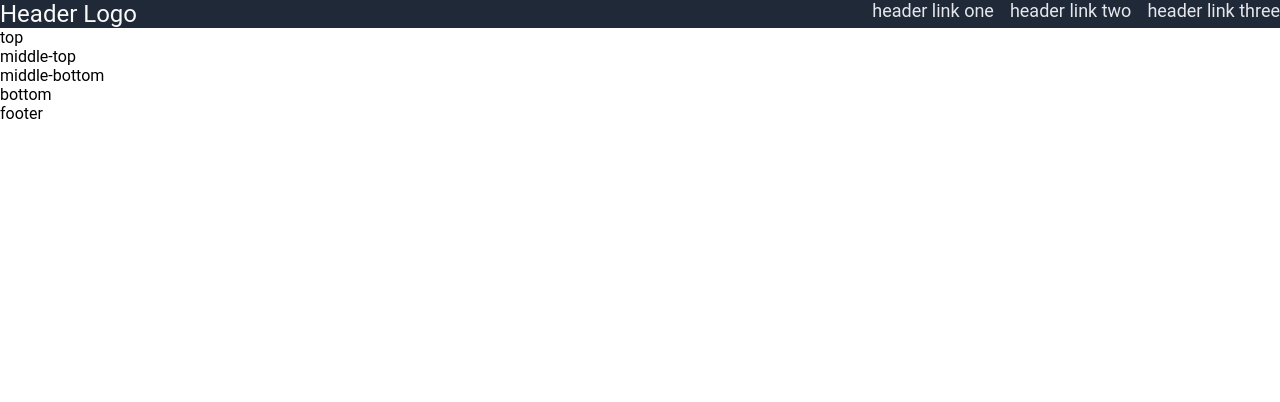
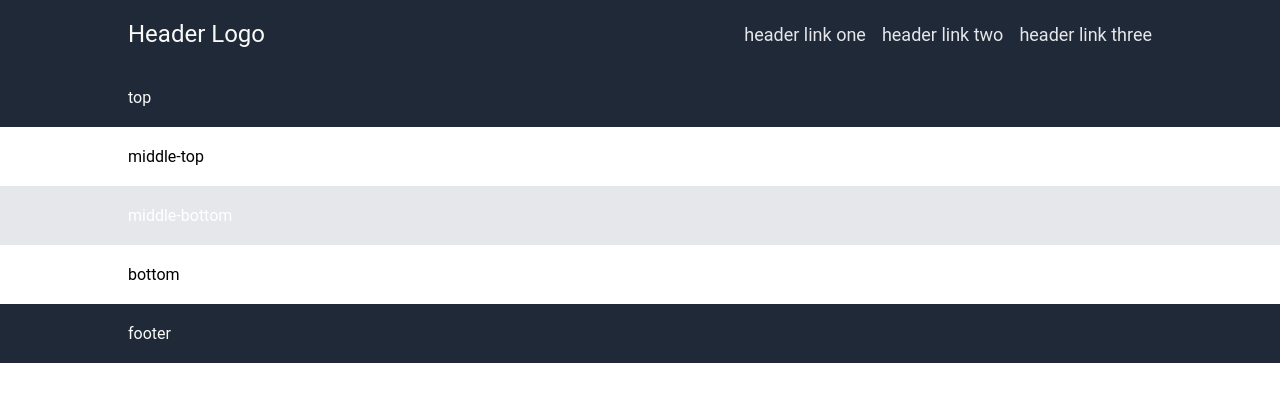
Before and after one commit to e-lemma/landing-page, a plain HTML site: page index.html in a window 1280 px wide. Drawn offline with Linux system fonts and the light colour scheme.

Commit message:
Complete header

```diff
--- a/index.html
+++ b/index.html
@@ -8,18 +8,35 @@
   </head>
 
   <body>
-    <div id="header">
-      <div id="header-logo">Header Logo</div>
-      <div id="header-links">
-        <a href="">header link one</a>
-        <a href="">header link two</a>
-        <a href="">header link three</a>
+    <div id="header" class="section bg-dark">
+      <div class="container">
+        <div id="header-logo">Header Logo</div>
+        <div id="header-links">
+          <a href="">header link one</a>
+          <a href="">header link two</a>
+          <a href="">header link three</a>
+        </div>
       </div>
     </div>
-    <div id="top-section">top</div>
-    <div id="middle-top-section">middle-top</div>
-    <div id="middle-bottom-section">middle-bottom</div>
-    <div id="bottom-section">bottom</div>
-    <div id="footer">footer</div>
+
+    <div id="top-section" class="section bg-dark">
+      <div class="container">top</div>
+    </div>
+
+    <div id="middle-top-section" class="section bg-white">
+      <div class="container">middle-top</div>
+    </div>
+
+    <div id="middle-bottom-section" class="section bg-grey">
+      <div class="container">middle-bottom</div>
+    </div>
+
+    <div id="bottom-section" class="section bg-white">
+      <div class="container">bottom</div>
+    </div>
+
+    <div id="footer" class="section bg-dark">
+      <div class="container">footer</div>
+    </div>
   </body>
 </html>
--- a/styles/main.css
+++ b/styles/main.css
@@ -4,19 +4,45 @@ body {
   padding: 0;
 }
 
-#header {
+.section {
+  width: 100%;
+  padding: 20px 0;
+  box-sizing: border-box;
+}
+
+.bg-dark {
   background-color: #1f2937;
+  color: #f9faf8;
+}
+
+.bg-grey {
+  background-color: #e5e7eb;
+  color: white;
+}
+
+.bg-white {
+  background-color: white;
+}
+
+.container {
+  max-width: 80%;
+  margin: 0 auto;
+  padding: 0 20px;
+}
+
+#header .container {
   display: flex;
   justify-content: space-between;
+  align-items: center;
 }
 
 #header-logo {
-  color: #f9faf8;
   font-size: 24px;
 }
 
 #header-links {
   display: flex;
+  align-items: center;
   gap: 16px;
 }
 
```
